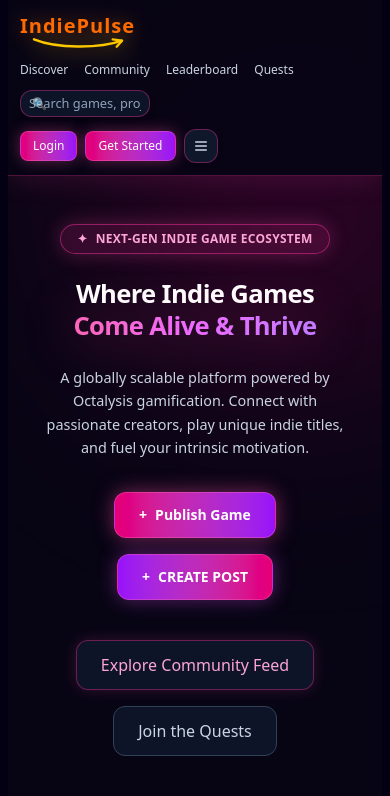
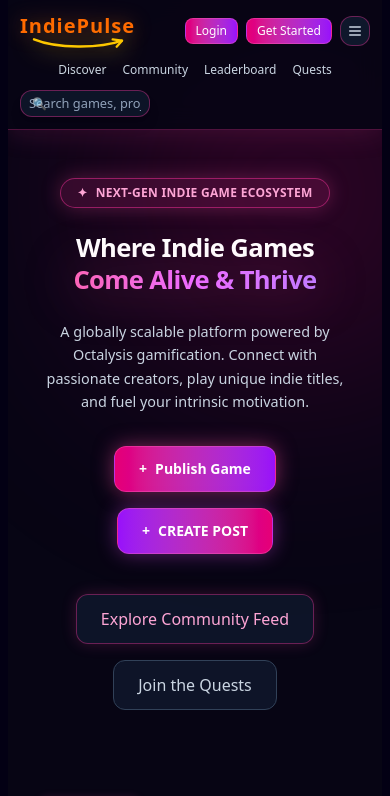
Before and after one commit to Patil-IndiePulse/IndiePulse, a Next.js app: page / in a window 390 px wide. Shown: the top 796 px of the page. Built offline with nearby package versions, Linux system fonts and the light colour scheme.

Commit message:
Perfected mobile navigation layout as requested

```diff
--- a/app/page.tsx
+++ b/app/page.tsx
@@ -37,14 +37,15 @@ export default function Home() {
       <div className="absolute top-0 left-1/4 w-96 h-96 bg-pink-600/20 rounded-full blur-[120px] pointer-events-none"></div>
       <div className="absolute top-1/3 right-1/4 w-96 h-96 bg-purple-600/20 rounded-full blur-[120px] pointer-events-none"></div>
 
-      <nav className="w-full border-b border-pink-500/30 px-3 md:px-8 py-3 flex flex-wrap items-center justify-between gap-3 relative z-50 bg-[#070514]/90 backdrop-blur-md shadow-[0_4px_25px_rgba(236,72,153,0.15)]">
+      <nav className="w-full border-b border-pink-500/30 px-3 md:px-8 py-3 flex flex-col md:flex-row items-center justify-between gap-3 relative z-50 bg-[#070514]/90 backdrop-blur-md shadow-[0_4px_25px_rgba(236,72,153,0.15)]">
 
-        {/* IndiePulse Logo with Normal Solid Orange Text & Yellow Smile Arrow */}
+        {/* Top Row for Mobile: Logo, Login, Get Started, and Menu Button */}
+        <div className="w-full flex items-center justify-between md:w-auto">
+          {/* IndiePulse Logo */}
           <div className="flex flex-col items-center cursor-pointer group">
             <div className="text-xl md:text-2xl font-black tracking-wider text-orange-500 drop-shadow-[0_0_10px_rgba(249,115,22,0.4)]">
               IndiePulse
             </div>
-          {/* Perfect Sized Bright Yellow Smile Arrow matching text width */}
             <div className="w-full flex justify-center -mt-0.5">
               <svg className="w-24 md:w-32 h-3 text-yellow-400 drop-shadow-[0_0_12px_rgba(250,204,21,0.95)] transition-transform duration-300 group-hover:scale-105" viewBox="0 0 140 18" fill="none" xmlns="http://www.w3.org/2000/svg">
                 <path d="M4 2C38 16 102 16 136 4" stroke="currentColor" strokeWidth="3.5" strokeLinecap="round" />
@@ -53,8 +54,44 @@ export default function Home() {
             </div>
           </div>
 
-        {/* Search Bar - Visible on Mobile and Desktop */}
-        <div className="relative w-full md:w-64 order-3 md:order-2">
+          {/* Right side buttons for mobile header */}
+          <div className="flex items-center gap-2 md:hidden">
+            <Link
+              href="/login"
+              className="px-2.5 py-1 bg-gradient-to-r from-pink-600 to-purple-600 rounded-lg text-xs font-medium text-white border border-pink-400/40"
+            >
+              Login
+            </Link>
+
+            <Link
+              href="/signup"
+              className="px-2.5 py-1 bg-gradient-to-r from-pink-600 to-purple-600 rounded-lg text-xs font-medium text-white border border-pink-400/40"
+            >
+              Get Started
+            </Link>
+
+            <Link
+              href="/menu"
+              className="p-1.5 bg-slate-900 border border-pink-500/40 rounded-xl text-slate-300 hover:text-white"
+              aria-label="Open Menu"
+            >
+              <svg className="w-4 h-4" fill="none" stroke="currentColor" strokeWidth="2" viewBox="0 0 24 24">
+                <path strokeLinecap="round" strokeLinejoin="round" d="M4 6h16M4 12h16M4 18h16"></path>
+              </svg>
+            </Link>
+          </div>
+        </div>
+
+        {/* Second Row on Mobile / Middle on Desktop: Navigation Links */}
+        <div className="flex flex-wrap items-center justify-center gap-4 text-xs md:text-sm font-medium text-slate-300">
+          <a href="/discover" className="hover:text-pink-400 transition-colors">Discover</a>
+          <a href="/community" className="hover:text-pink-400 transition-colors">Community</a>
+          <a href="/leaderboard" className="hover:text-pink-400 transition-colors">Leaderboard</a>
+          <a href="/quests" className="hover:text-pink-400 transition-colors">Quests</a>
+        </div>
+
+        {/* Full-width Search Bar for Mobile / Right side for Desktop */}
+        <div className="relative w-full md:w-72">
           <div className="relative flex items-center">
             <span className="absolute left-3 text-pink-400 text-xs">🔍</span>
             <input
@@ -93,36 +130,28 @@ export default function Home() {
           )}
         </div>
 
-        {/* Navigation Links - Visible on both Mobile and Desktop */}
-        <div className="flex flex-wrap items-center justify-center gap-4 text-xs md:text-sm font-medium text-slate-300 order-2 md:order-3">
-          <a href="/discover" className="hover:text-pink-400 transition-colors">Discover</a>
-          <a href="/community" className="hover:text-pink-400 transition-colors">Community</a>
-          <a href="/leaderboard" className="hover:text-pink-400 transition-colors">Leaderboard</a>
-          <a href="/quests" className="hover:text-pink-400 transition-colors">Quests</a>
-        </div>
-
-        {/* Action Buttons */}
-        <div className="flex items-center gap-2 md:gap-4 order-4">
+        {/* Desktop Action Buttons (Hidden on Mobile) */}
+        <div className="hidden md:flex items-center gap-3">
           <Link
             href="/login"
-            className="px-3 py-1.5 bg-gradient-to-r from-pink-600 to-purple-600 rounded-lg text-xs md:text-sm font-medium hover:from-pink-500 hover:to-purple-500 transition-all shadow-[0_0_15px_rgba(236,72,153,0.4)] text-white cursor-pointer border border-pink-400/40"
+            className="px-4 py-2 bg-gradient-to-r from-pink-600 to-purple-600 rounded-lg text-sm font-medium hover:from-pink-500 hover:to-purple-500 transition-all text-white border border-pink-400/40"
           >
             Login
           </Link>
 
           <Link
             href="/signup"
-            className="px-3 py-1.5 bg-gradient-to-r from-pink-600 to-purple-600 rounded-lg text-xs md:text-sm font-medium hover:from-pink-500 hover:to-purple-500 transition-all shadow-[0_0_15px_rgba(236,72,153,0.4)] cursor-pointer inline-block text-center border border-pink-400/40 text-white"
+            className="px-4 py-2 bg-gradient-to-r from-pink-600 to-purple-600 rounded-lg text-sm font-medium hover:from-pink-500 hover:to-purple-500 transition-all text-white border border-pink-400/40"
           >
             Get Started
           </Link>
 
           <Link
             href="/menu"
-            className="p-2 bg-slate-900 border border-pink-500/40 rounded-xl text-slate-300 hover:text-white hover:border-pink-400 transition-all flex items-center justify-center cursor-pointer shadow-md"
+            className="p-2.5 bg-slate-900 border border-pink-500/40 rounded-xl text-slate-300 hover:text-white"
             aria-label="Open Menu"
           >
-            <svg className="w-4 h-4" fill="none" stroke="currentColor" strokeWidth="2" viewBox="0 0 24 24">
+            <svg className="w-5 h-5" fill="none" stroke="currentColor" strokeWidth="2" viewBox="0 0 24 24">
               <path strokeLinecap="round" strokeLinejoin="round" d="M4 6h16M4 12h16M4 18h16"></path>
             </svg>
           </Link>
```
Lines whose indentation alone changed are shown as unchanged.
